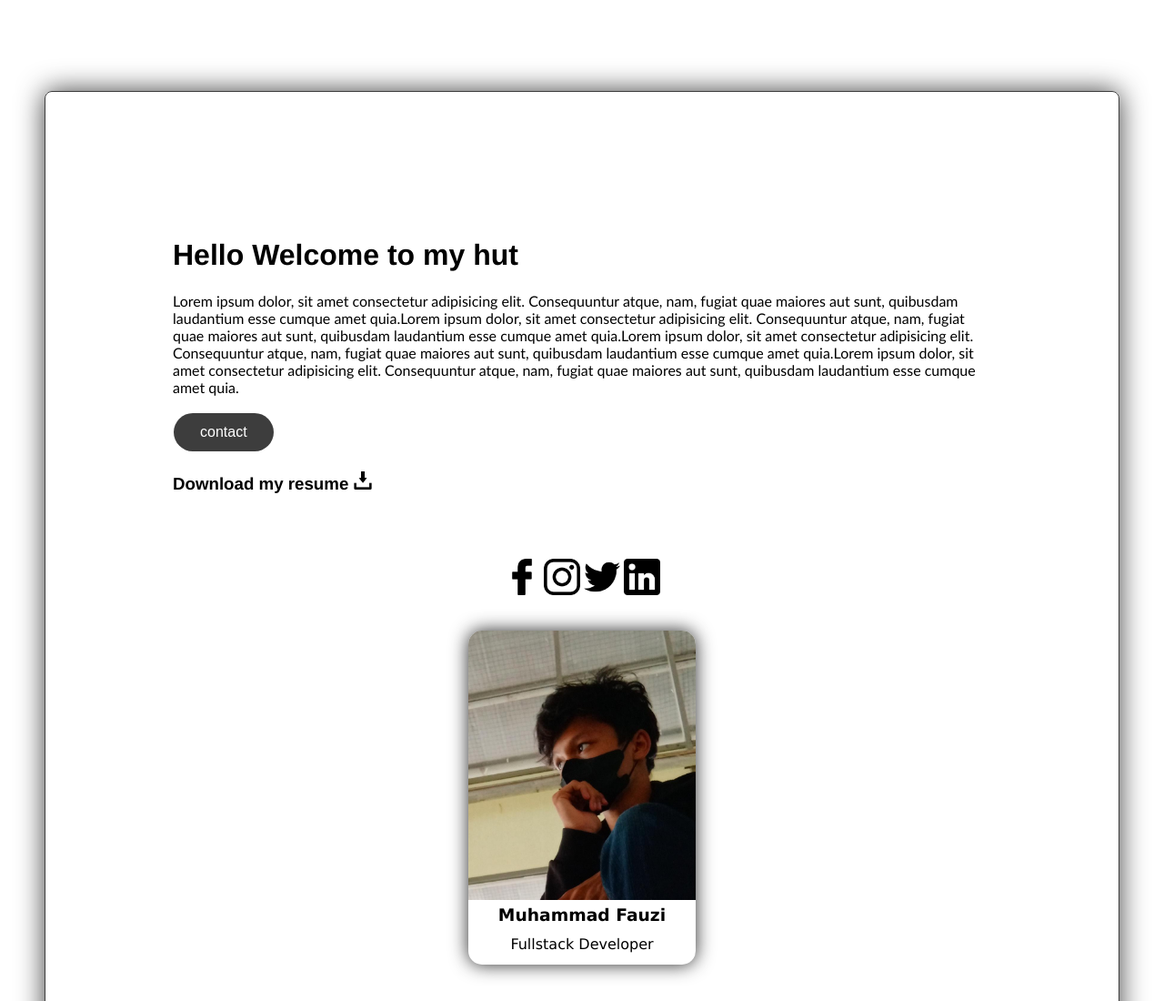
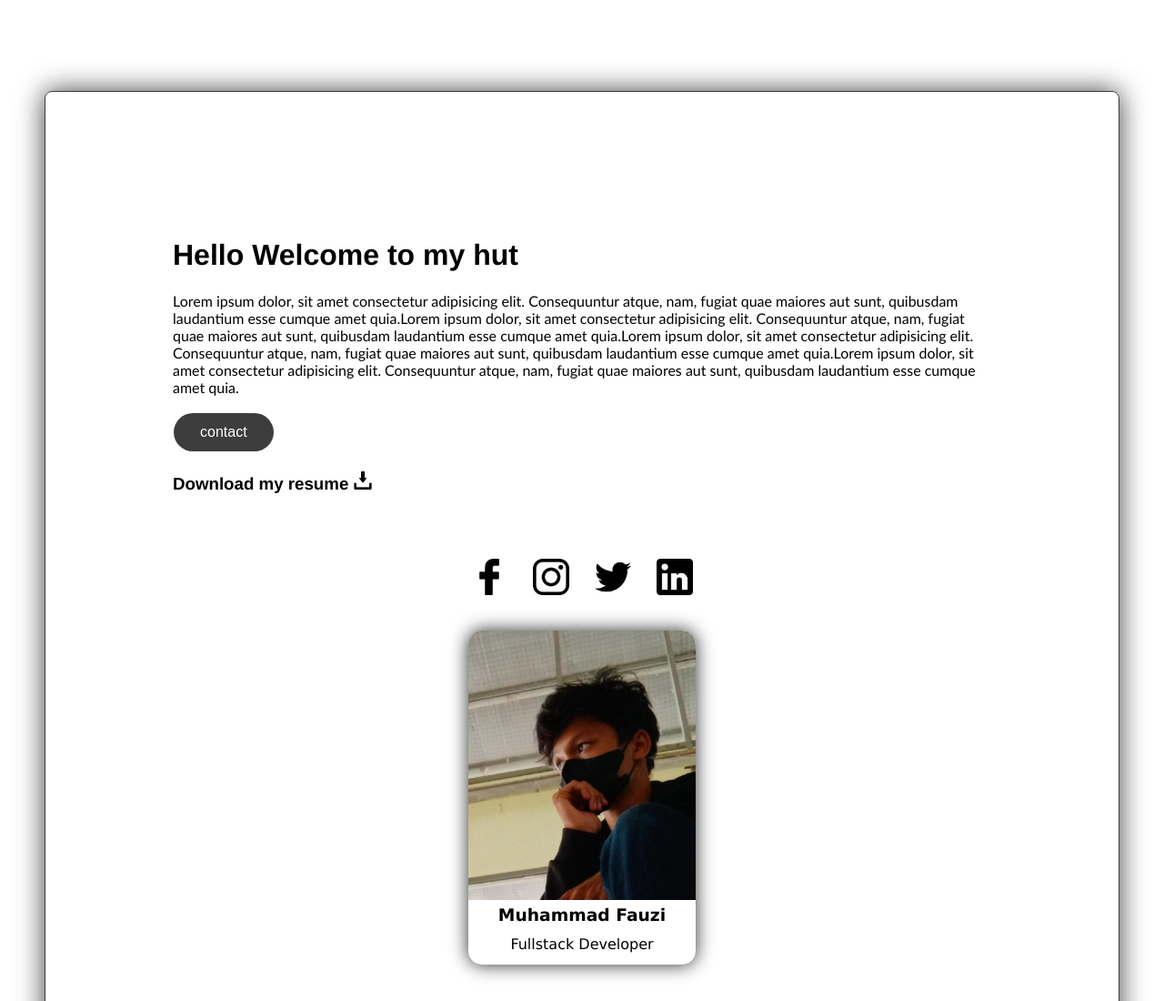
Before and after one commit to Yuzi123ok/Day-1_Tugas-02, a plain HTML site: page index.html in a window 1280 px wide. Shown: the top 1100 px of the page at 91% size. Drawn offline with Linux system fonts and the light colour scheme.

Commit message:
add padding

```diff
--- a/index.html
+++ b/index.html
@@ -60,10 +60,10 @@
       </h3>
       <br>
       <div style="margin: 35px; text-align: center;">
-        <a href="https://www.facebook.com/yuji.gaming" target="_blank"><img src="Assets/images/Facebook.png" alt="Facebook" width="40px; padding: 0 12px"></a>
-        <a href="https://www.instagram.com/m_fauzi193/" target="_blank"><img src="Assets/images/Instagram.png" alt="Instagram" width="40px; padding 0 12px"></a>
-        <a href="https://twitter.com/yuzi_gaming" target="_blank"><img src="Assets/images/Twitter.png" alt="Twitter" width="40px; padding 0 12px"></a>
-        <a href="https://www.linkedin.com/in/muhammad-fauzi-795114234/" target="_blank"><img src="Assets/images/Linkedin.png" alt="Linkedin" width="40px; padding 0 12px"></a>
+        <a style="padding: 12px;" href="https://www.facebook.com/yuji.gaming" target="_blank"><img src="Assets/images/Facebook.png" alt="Facebook" width="40px; padding: 0 12px"></a>
+        <a style="padding: 12px;" href="https://www.instagram.com/m_fauzi193/" target="_blank"><img src="Assets/images/Instagram.png" alt="Instagram" width="40px; padding 0 12px"></a>
+        <a style="padding: 12px;" href="https://twitter.com/yuzi_gaming" target="_blank"><img src="Assets/images/Twitter.png" alt="Twitter" width="40px; padding 0 12px"></a>
+        <a style="padding: 12px;" href="https://www.linkedin.com/in/muhammad-fauzi-795114234/" target="_blank"><img src="Assets/images/Linkedin.png" alt="Linkedin" width="40px; padding 0 12px"></a>
       </div>
 
       <div style="margin: 15px auto; width: 250px; border-radius: 15px; box-shadow: 0 0 20px#292929; padding: 0 0 1px 0;">
```
